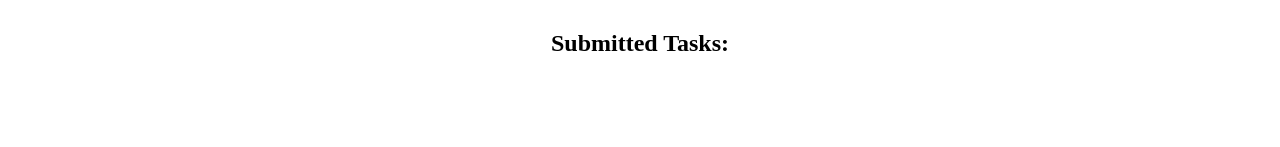
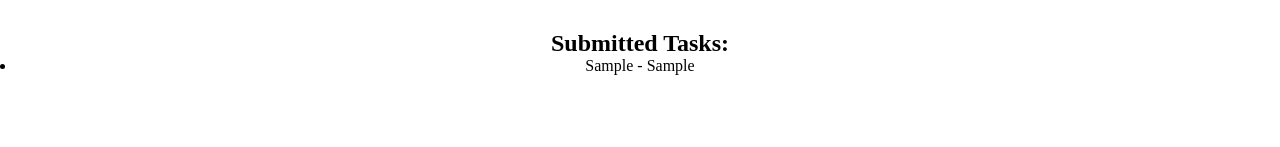
Before and after one commit to KWilson718/react-to-do-list, a React (Vite) app: page / in a window 1280 px wide. Both pictures are taken after typing "Sample", "Sample" into the empty fields and a click on the button "SUBMIT TASK". Shown: the part 247-394 px from the top of the page. Built offline with nearby package versions, Linux system fonts and the light colour scheme.

Commit message:
very simple display shows data is loading

```diff
--- a/src/components/Body.jsx
+++ b/src/components/Body.jsx
@@ -5,8 +5,7 @@ export default function Body({ onSubmit }) {
     const [tasks, setTasks] = useState([]);
 
     const handleNewTask = (taskData) => {
-        setTasks((prevTasks) => [...prevTasks, taskData]); // Add new task to the state
-        console.log('New Task Submitted:', taskData); // Log or handle the data
+        setTasks((prevTasks) => [...prevTasks, taskData]);
     };
 
     return (
@@ -17,6 +16,13 @@ export default function Body({ onSubmit }) {
             </div>
             <div className='bodySection'>
                 <h2>Submitted Tasks:</h2>
+                <ul>
+                    {tasks.map((task, index) => (
+                        <li key={index}>
+                            {task.task} - {task.timeFrame || 'No Time Frame'}
+                        </li>
+                    ))}
+                </ul>
             </div>
         </div>
     );
```
